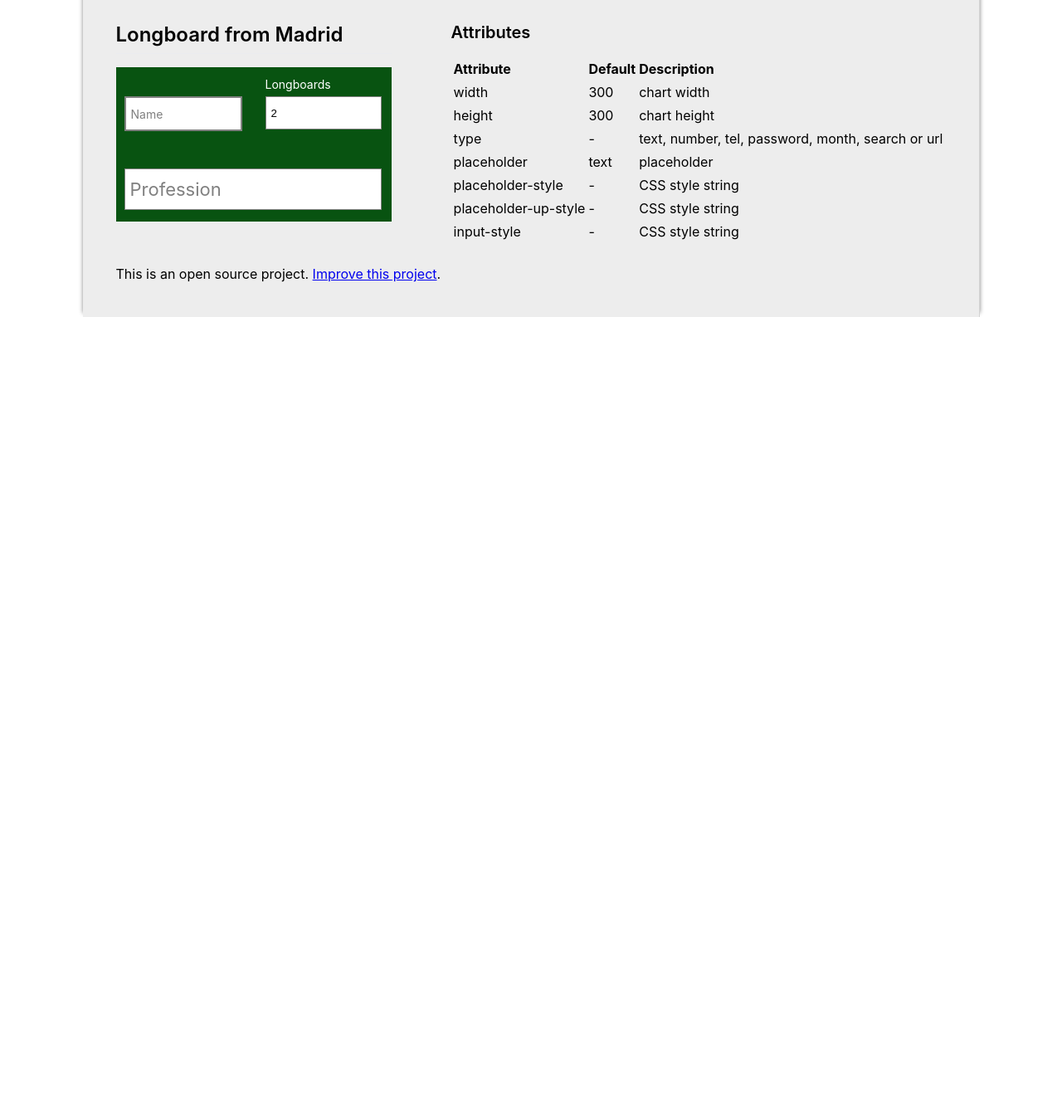
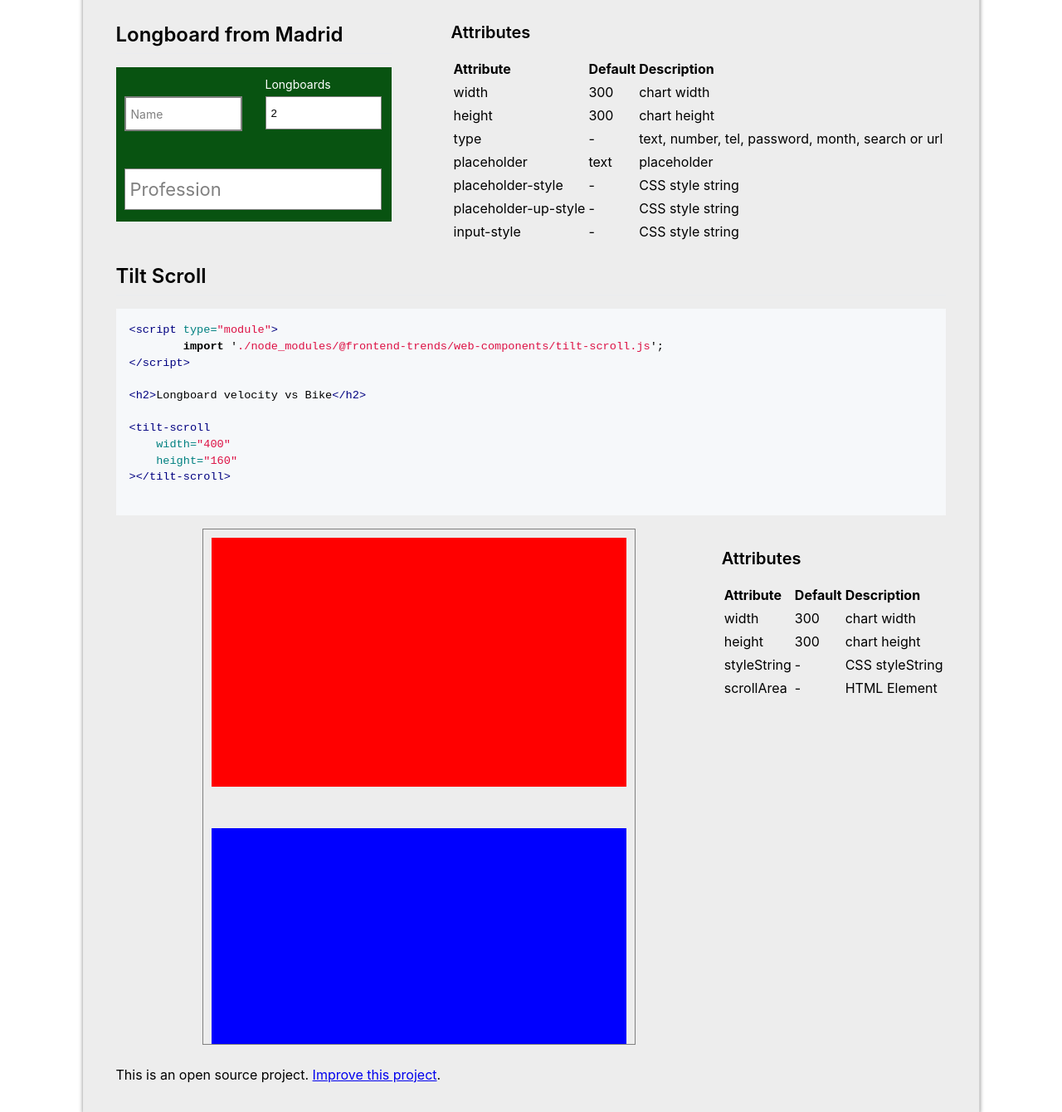
Before and after one commit to frontend-trends/web-components, a website: page demo/index.html in a window 1280 px wide. Shown: the part 4215-5555 px from the top of the page at 83% size. Before the commit the page ends 4597 px from the top, so only its background shows below. Drawn offline with Linux system fonts and the light colour scheme.

Commit message:
added tilt scroll component

```diff
--- a/demo/index.html
+++ b/demo/index.html
@@ -45,6 +45,17 @@
             .flex-space-between {
                 display: flex;
                 justify-content: space-between;
+            }
+
+            .scrollArea {
+                overflow: scroll;
+                height: 600px;
+                width: 500px;
+                display: flex;
+                flex-direction: column;
+                margin: auto;
+                padding: 10px;
+                border: 1px solid gray;
             }
 
             @media screen and (min-width: 500px) {
@@ -500,6 +511,62 @@
         </div>
 
 
+        <h2 id="tilt-scroll">Tilt Scroll</h2>
+
+            <div class="language-html highlighter-rouge"><div class="highlight"><pre class="highlight"><code><span class="nt">&lt;script </span><span class="na">type=</span><span class="s">"module"</span><span class="nt">&gt;</span>
+        <span class="k">import</span> <span class="dl">'</span><span class="s1">./node_modules/@frontend-trends/web-components/tilt-scroll.js</span><span class="dl">'</span><span class="p">;</span>
+<span class="nt">&lt;/script&gt;</span>
+
+<span class="nt">&lt;h2&gt;</span>Longboard velocity vs Bike<span class="nt">&lt;/h2&gt;</span>
+
+<span class="nt">&lt;tilt-scroll</span>
+    <span class="na">width=</span><span class="s">"400"</span>
+    <span class="na">height=</span><span class="s">"160"</span>
+<span class="nt">&gt;&lt;/tilt-scroll&gt;</span>
+    </code></pre></div></div>
+
+        <div class="chart-example">
+            <div class="scrollArea">
+                <tilt-scroll scrollArea=".scrollArea" height="300" styleString="background:red"></tilt-scroll>
+                <tilt-scroll scrollArea=".scrollArea" height="300" styleString="background:blue; margin-top: 50px"></tilt-scroll>
+                <tilt-scroll scrollArea=".scrollArea" height="300" styleString="background:orange; margin-top: 50px"></tilt-scroll>
+                <tilt-scroll scrollArea=".scrollArea" height="300" styleString="background:green; margin-top: 50px"></tilt-scroll>
+                <tilt-scroll scrollArea=".scrollArea" height="300" styleString="background:yellow; margin-top: 50px"></tilt-scroll>
+            </div>
+
+            <div class="definition-table">
+                <h3>Attributes</h3>
+                <table class="zebra">
+                    <tr>
+                        <td><b>Attribute</b></td>
+                        <td><b>Default</b></td>
+                        <td><b>Description</b></td>
+                    </tr>
+                    <tr>
+                        <td>width</td>
+                        <td>300</td>
+                        <td>chart width</td>
+                    </tr>
+                    <tr>
+                        <td>height</td>
+                        <td>300</td>
+                        <td>chart height</td>
+                    </tr>
+                    <tr>
+                        <td>styleString</td>
+                        <td>-</td>
+                        <td>CSS styleString</td>
+                    </tr>
+                    <tr>
+                        <td>scrollArea</td>
+                        <td>-</td>
+                        <td>HTML Element</td>
+                    </tr>
+                </table>
+            </div>
+        </div>
+
+
             <div class="footer border-top border-gray-light mt-5 pt-3 text-right text-gray">
                 <br />
                 This is an open source project. <a href="https://github.com/frontend-trends/web-components">Improve this project</a>.
@@ -512,6 +579,7 @@
             import '../podium-chart.js';
             import '../scale-chart.js';
             import '../labeled-input.js';
+            import '../tilt-scroll.js';
         </script>
     </body>
 </html>
--- a/src/LabeledInput.js
+++ b/src/LabeledInput.js
@@ -10,6 +10,16 @@ export class LabeledInput extends HTMLElement {
     }
 
     createShadowDom(shadowRoot, attributes) {
+        const downStyle = `
+            position: absolute;
+            left: 7px;
+            top: 50%;
+            transform: translateY(-50%);
+            z-index: 1;
+            color: grey;
+            font-size: .9em;
+        `;
+
         const upStyle = `
             transform: translateY(-100%);
             left: 0;
@@ -39,20 +49,14 @@ export class LabeledInput extends HTMLElement {
         }
 
         .labeled-input .placeholder {
-            position: absolute;
-            left: 7px;
-            top: 50%;
-            transform: translateY(-50%);
-            z-index: 1;
-            color: grey;
-            font-size: .9em;
+            ${downStyle}
         }
 
         .labeled-input .placeholder.up {
             animation: move-up .3s forwards;
         }
 
-        .labeled-input .placeholder.quick-up {
+        .labeled-input .placeholder.instant-up {
             ${upStyle}
         }
         </style>`;
@@ -98,14 +102,14 @@ export class LabeledInput extends HTMLElement {
                 }));
 
                 if (eventType === 'focus') {
-                    if (!placeholderElement.classList.contains('quick-up')) {
+                    if (!placeholderElement.classList.contains('instant-up')) {
                         placeholderElement.classList.add('up');
                     }
                 }
 
                 if (eventType === 'blur' && !inputElement.value) {
                     placeholderElement.classList.remove('up');
-                    placeholderElement.classList.remove('quick-up');
+                    placeholderElement.classList.remove('instant-up');
                 }
             });
         });
@@ -120,7 +124,7 @@ export class LabeledInput extends HTMLElement {
     getHtml(attributes) {
         return `
         <div class="labeled-input">
-            <span class="placeholder ${attributes.inputAttributes.value ? 'quick-up' : ''}" ${attributes.placeholderStyle ? `style="${attributes.placeholderStyle}"` : ''}>
+            <span class="placeholder ${attributes.inputAttributes.value ? 'instant-up' : ''}" ${attributes.placeholderStyle ? `style="${attributes.placeholderStyle}"` : ''}>
                 ${attributes.placeholder || ''}
             </span>
             <input ${Object.keys(attributes.inputAttributes).map((key) => {
--- a/src/PodiumChart.js
+++ b/src/PodiumChart.js
@@ -91,7 +91,7 @@ export class PodiumChart extends HTMLElement {
             cy: 120;
             r: 6;
             animation: move .4s linear;
-            animation-delay: .6s;
+            animation-delay: .7s;
         }
 
         .svg-line {
--- a/src/ScaleChart.js
+++ b/src/ScaleChart.js
@@ -80,7 +80,7 @@ export class ScaleChart extends HTMLElement {
             middleSquares.forEach((square) => {
                 square.classList.add('magnify');
             });
-        }, 200)
+        }, 301);
 
         this.setAttribute('connected', true);
     }
--- /dev/null
+++ b/src/TiltScroll.js
@@ -0,0 +1,123 @@
+export class TiltScroll extends HTMLElement {
+    static get tag() {
+        return "tilt-scroll";
+    }
+
+    connectedCallback() {
+        const shadowRoot = this.attachShadow({mode: 'open'});
+        const attributes = this.getAttributes(this);
+        this.createShadowDom(shadowRoot, attributes);
+    }
+
+    disconnectedCallback() {
+        this.pointObserver.unobserve(this.pointBottom);
+        this.tiltScrollObserver.unobserve(this.element);
+    }
+
+    createShadowDom(shadowRoot, attributes) {
+        const styleNode = `
+        <style type="text/css">
+        #tilt-scroll {
+            height: ${attributes.height}px;
+            width: ${attributes.width}px;
+        }
+        .tilt-scroll-point-bottom {
+            position: absolute;
+            bottom: 0;
+            left: 0;
+            width: 1px;
+            height: 1px;
+        }
+        </style>`;
+
+        shadowRoot.innerHTML = styleNode + this.getHtml(attributes);
+
+        this.pointBottom = shadowRoot.querySelector('.tilt-scroll-point-bottom')
+        this.element = shadowRoot.querySelector('#tilt-scroll');
+        let options = {
+            threshold: this.getThresholds(),
+            rootMargin: '-10%'
+        }
+        if (attributes.scrollArea) {
+            options.root = attributes.scrollArea;
+        }
+
+        let pointVisible = false;
+
+        this.pointObserver = new IntersectionObserver((entries, observer) => {
+            entries.forEach(entry => {
+                pointVisible = entry.isIntersecting;
+            });
+        });
+        this.pointObserver.observe(this.pointBottom);
+
+        const perspective = 150;
+        this.tiltScrollObserver = new IntersectionObserver((entries, observer) => {
+            entries.forEach(entry => {
+                if (entry.isIntersecting) {
+                    this.transform(entry.target, this.getAngle(entry.intersectionRatio.toFixed(2), pointVisible), perspective)
+                }
+            });
+        }, options);
+        this.tiltScrollObserver.observe(this.element);
+        this.setAttribute('connected', true);
+    }
+
+    transform(elem, angle, perspective) {
+        elem.style.transform = `perspective(${perspective}px) rotateX(${angle}deg)`;
+    }
+
+    getAngle(intersectionRatio, pointVisible) {
+        let angle = 0;
+        if (intersectionRatio >= 0 && intersectionRatio <= .05) {
+            angle = 4;
+        } else if (intersectionRatio <= .1) {
+            angle = 3.7;
+        } else if (intersectionRatio <= .15) {
+            angle = 2.5;
+        } else if (intersectionRatio <= .2) {
+            angle = 1.6;
+        } else if (intersectionRatio <= .25) {
+            angle = 1;
+        } else if (intersectionRatio <= .3) {
+            angle = .7;
+        } else if (intersectionRatio <= .35) {
+            angle = .5;
+        } else if (intersectionRatio <= .4) {
+            angle = .3;
+        }
+        if (pointVisible) {
+            angle *= -1;
+        }
+        return angle;
+    }
+
+    getAttributes(element) {
+        const attributes = {};
+        attributes.height = parseInt(element.getAttribute('height')) || '100%';
+        attributes.width = parseInt(element.getAttribute('width')) || '100%';
+        attributes.styleString = element.getAttribute('styleString') || '';
+        attributes.scrollArea = document.querySelector(element.getAttribute('scrollArea'));
+        return attributes;
+    }
+
+    getThresholds() {
+        const thresholds = [];
+        let i = 0;
+        while (i < .4) {
+            thresholds.push(i.toFixed(2));
+            i += .05;
+
+        }
+        return thresholds;
+    }
+
+    getHtml(attributes) {
+        return `
+        <div id="tilt-scroll" style="${attributes.styleString}">
+            <slot></slot>
+            <div class="tilt-scroll-point-bottom"></div>
+        </div>
+        `;
+    }
+}
--- /dev/null
+++ b/tilt-scroll.js
@@ -0,0 +1,3 @@
+import { TiltScroll } from './src/TiltScroll.js';
+
+window.customElements.define('tilt-scroll', TiltScroll);
```
Also changed, not shown: test/labeled-input.test.js (+1 -1 lines), test/tilt-scroll.test.js (added, +34 -0 lines), dist/labeled-input.min.js, dist/podium-chart.min.js, dist/scale-chart.min.js.
